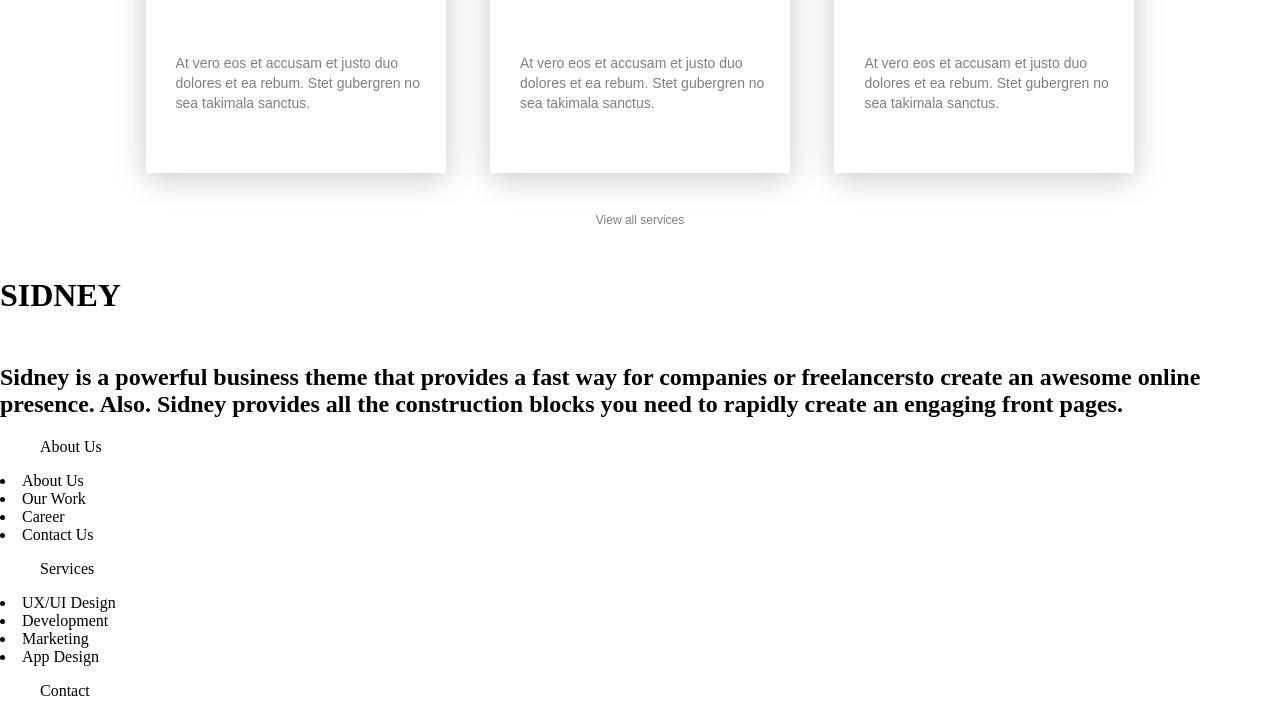
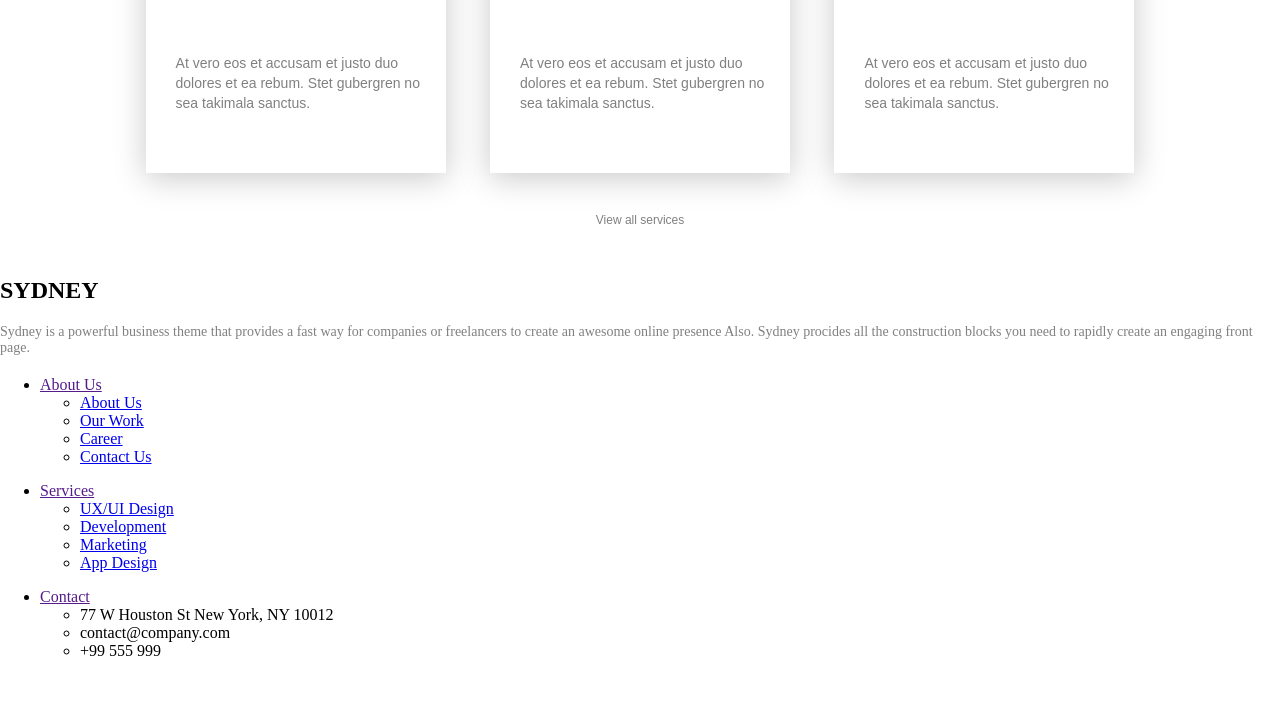
Before and after one commit to ssc-gerardo/primera_practica_css_html, a plain HTML site: page index.html in a window 1280 px wide. Shown: the part 735-1447 px from the top of the page. After the commit the page ends 1411 px from the top, so only its background shows below. Drawn offline with Linux system fonts and the light colour scheme.

Commit message:
[ADD] modificacion 3 'index.html, css, style.css' :octocat:

```diff
--- a/index.html
+++ b/index.html
@@ -70,45 +70,47 @@
             View all services
         </div>
     </section>
+    <!---footer-->
     <footer>
-        <div id="body">
-
-             <div id="izquierda">
-                <h1>SIDNEY</h1>
-
-                <h2>Sidney is a powerful business theme that provides
-                    a fast way for companies or freelancersto create an
-                    awesome online presence. Also. Sidney provides all
-                    the construction blocks you need to rapidly create
-                    an engaging front pages.</h2>
-             </div>
-
-             <div id="centro">
-                  <ul>About Us</ul>
-                    <li>About Us</li>
-                    <li>Our Work</li>
-                    <li>Career</li>
-                    <li>Contact Us</li>
-             </div>
-                 <div id="centro2">
-                   <ul>Services</ul>
-                     <li>UX/UI Design</li>
-                     <li>Development</li>
-                     <li>Marketing</li>
-                     <li>App Design</li>
-
-                 </div>
-
-                <div id="derecha">
-                    <ul>Contact</ul>
-                     <li><a href="https://www.google.com/maps"><img src="cursor.jpg">  77 w Houston ST New York NY 10012</a></li>
-                     <li><a href="https://login.yahoo.com/"><img src="sobre.jpg"> @company.com</a></li>
-                     <li><img src="tel.jpg"> *99 555 999</li>
-
-
-                </div>
-
-         </div>
-        </footer>
+        <div class="flex-wrapper">
+            <div class="flex-wrapper-paragraph">
+                <h2>SYDNEY</h2>
+                <p>
+                    Sydney is a powerful business theme that provides a fast way for companies or freelancers to create
+                    an awesome online presence Also. Sydney procides all the construction blocks you need to rapidly
+                    create an engaging front page.
+                </p>
+            </div>
+            <nav>
+                <ul>
+                    <li class="first-nevel"><a href="">About Us</a></li>
+                    <ul>
+                        <li><a href="#">About Us</a></li>
+                        <li><a href="#">Our Work</a></li>
+                        <li><a href="#">Career</a></li>
+                        <li><a href="#">Contact Us</a></li>
+                    </ul>
+                </ul>
+                <ul>
+                    <li class="first-nevel"><a href="">Services</a></li>
+                    <ul>
+                        <li><a href="#">UX/UI Design</a></li>
+                        <li><a href="#">Development</a></li>
+                        <li><a href="#">Marketing</a></li>
+                        <li><a href="#">App Design</a></li>
+                    </ul>
+                </ul>
+                <ul>
+                    <li class="first-nevel"><a href="">Contact</a></li>
+                    <ul>
+                        <li><i class="fas fa-location-arrow"></i> 77 W Houston St New York, NY 10012</li>
+                        <li><i class="fas fa-envelope"></i> contact@company.com</li>
+                        <li><i class="fas fa-phone-alt"></i> +99 555 999</li>
+                    </ul>
+                </ul>
+            </nav>
+        </div>
+    </footer>
+    <!-- end footer -->
 </body>
 </html>
```
